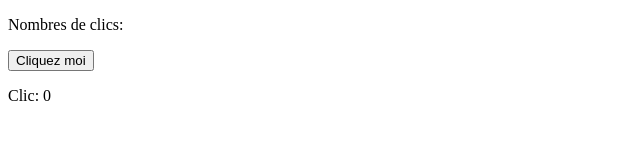
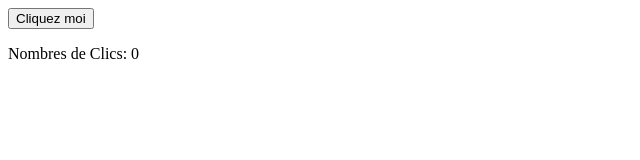
Before and after one commit to Yomab/JQuery-Partie3-Exercice1, a plain HTML site: page index.html in a window 1280 px wide. Shown: the whole page, without its empty margins (0-640 px from the left). Drawn offline with Linux system fonts and the light colour scheme.

Commit message:
amelioration lecture

```diff
--- a/index.html
+++ b/index.html
@@ -4,7 +4,6 @@
   <meta charset="utf-8" />
   <title>Exercice 1</title>
 </head>
-<p id="text">Nombres de clics:</p>
 
 
 
@@ -18,11 +17,11 @@
 var clic = 0;
 function onClick() {
 clic += 1;
-document.getElementById("clicks").innerHTML = clic;
+document.getElementById("clics").innerHTML = clic;
 };
 </script>
 <button type="button" onClick="onClick()">Cliquez moi</button>
-<p>Clic: <a id="clicks">0</a></p>
+<p>Nombres de Clics: <a id="clics">0</a></p>
 
 
 <body>
```
